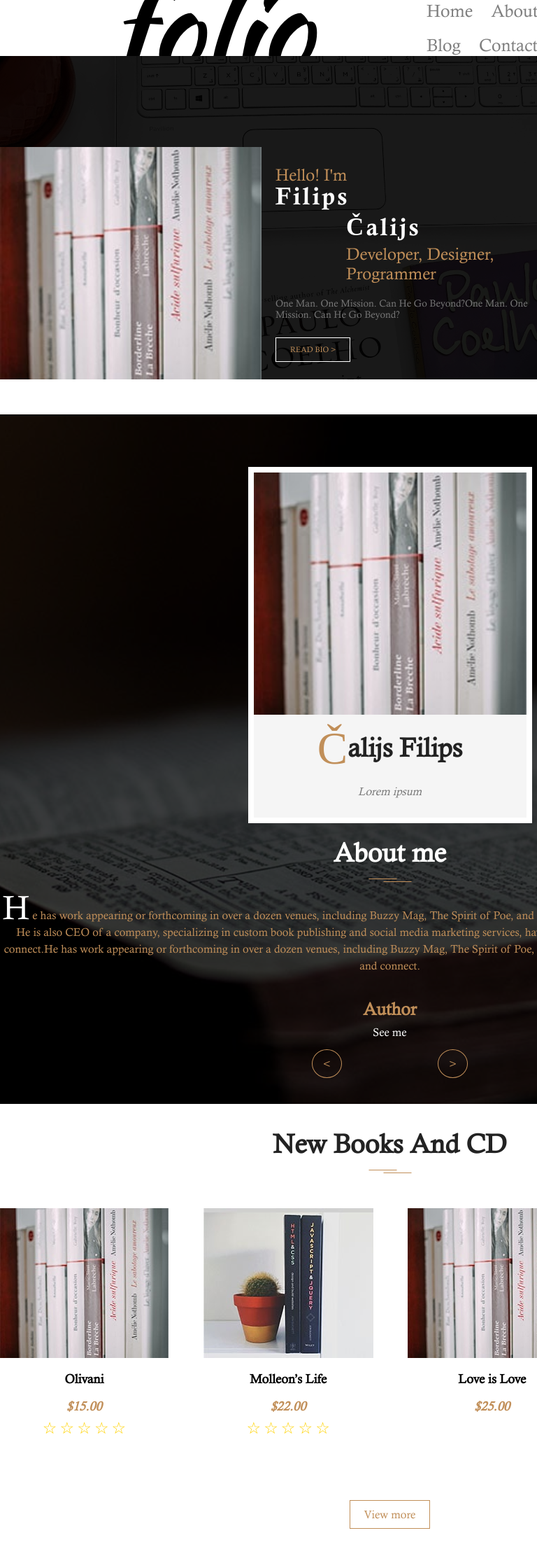
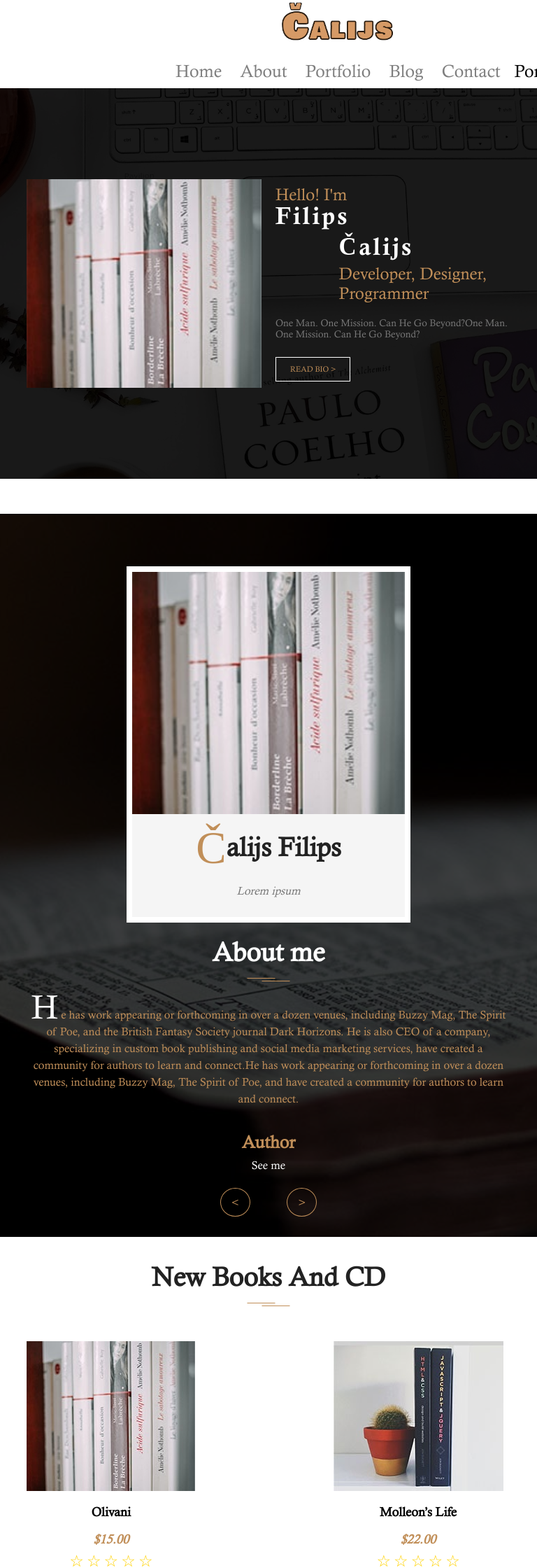
Before and after one commit to FilipsCalijs/Visit-card, a Django app: page / in a window 768 px wide; the page is wider, and only the part inside the window is pictured. Shown: the top 2240 px of that part at 70% size. Run offline with Django 4.2, Linux system fonts and the light colour scheme.

Commit message:
Подрабатываю файлы

```diff
--- a/static/css/style.css
+++ b/static/css/style.css
@@ -4,6 +4,19 @@
  * Facebook: https://fb.com/fh5co
  * URL: https://freehtml5.co
  */
+
+@media screen and (max-width: 768px) and (min-width: 550px){
+.row .container {
+
+    flex-direction: column;
+    justify-content: space-between;
+    height: 100px;
+    flex-wrap: wrap;
+}
+
+}
+
+
 /* Fonts */
 @font-face {
   font-family: 'Calisto-MT';
@@ -26,12 +39,17 @@
 
 .site-container {
   width: 1115px;
-  margin: 0 auto; }
-  padding: 10px;
+  height: 90%;
+  margin:  auto; }
+
   @media (max-width: 1250px) {
     .site-container {
       width: 90%; } }
 
+
+.logo-calijs{
+    width: 60%;
+}
 .universal-h2 {
   font-size: 48px;
   text-align: center;
@@ -53,7 +71,7 @@
   align-items: center;
   justify-content: center;
   width: 100%;
-  height: 80px;
+  height: auto;
   box-shadow: 0 4px 10px rgba(0,0,0,.1);
 
 
@@ -187,6 +205,7 @@
     left: 0;
     width: 100%;
     height: 100%;
+
     background-color: #000;
     opacity: 0.9; }
   .fh5co-top-banner .site-container {
@@ -194,16 +213,17 @@
     z-index: 1; }
   @media (max-width: 1600px) {
     .fh5co-top-banner {
-      padding-top: 180px; } }
+      padding-top: 180px;  padding-bottom: 180px;  } }
   @media (max-width: 1250px) {
     .fh5co-top-banner {
-      padding-top: 130px; } }
+      padding-top: 130px; padding-bottom: 130px; } }
   @media (max-width: 520px) {
     .fh5co-top-banner {
-      padding-top: 105px; } }
+      padding-top: 105px; padding-bottom: 105px; } }
   @media (min-width: 1600px) {
     .fh5co-top-banner {
-      min-height: 70vh; } }
+      min-height: 80vh;
+      } }
 
 .top-banner__inner {
   display: flex;
@@ -286,7 +306,7 @@
 
 .fh5co-about-me {
   position: relative;
-  margin: 193px 0 199px; }
+  margin: 133px 0 139px; }
   @media (max-width: 1250px) {
     .fh5co-about-me {
       margin: 150px 0; } }
@@ -536,6 +556,7 @@
     background-color: #c18f59;
     opacity: 0.9; }
   .fh5co-counter .site-container {
+    margin-top: 100px;
     position: relative;
     z-index: 1; }
   @media (max-width: 850px) {
--- a/templates/index.html
+++ b/templates/index.html
@@ -11,6 +11,7 @@
 	<meta name="viewport" content="width=device-width, initial-scale=1, shrink-to-fit=no">
 	<link rel="stylesheet" href="{% static 'css/style.css'%}">
 	<link rel="stylesheet" href="{% static 'css/slick.css'%}">
+	<link rel="icon" type="image/png" href="{% static 'images/C.png'%}"/>
 	<title>Author</title>
 </head>
 <body>
@@ -20,7 +21,7 @@
       <div class="container">
 
         <div class="logo">
-          <a href="index.html"><img src="images/logo.png" alt="logo"></a>
+          <a href="index.html"><img src="{% static 'images/ČALIJS-LOGO.png'%}" class="logo-calijs" alt="logo"></a>
         </div>
 
 		<div class="nav-wrap-class">
```
Also changed, not shown: static/images/C.png (added), static/images/Č-LOGO.png (added), static/images/ČALIJS-LOGO.png (added).
